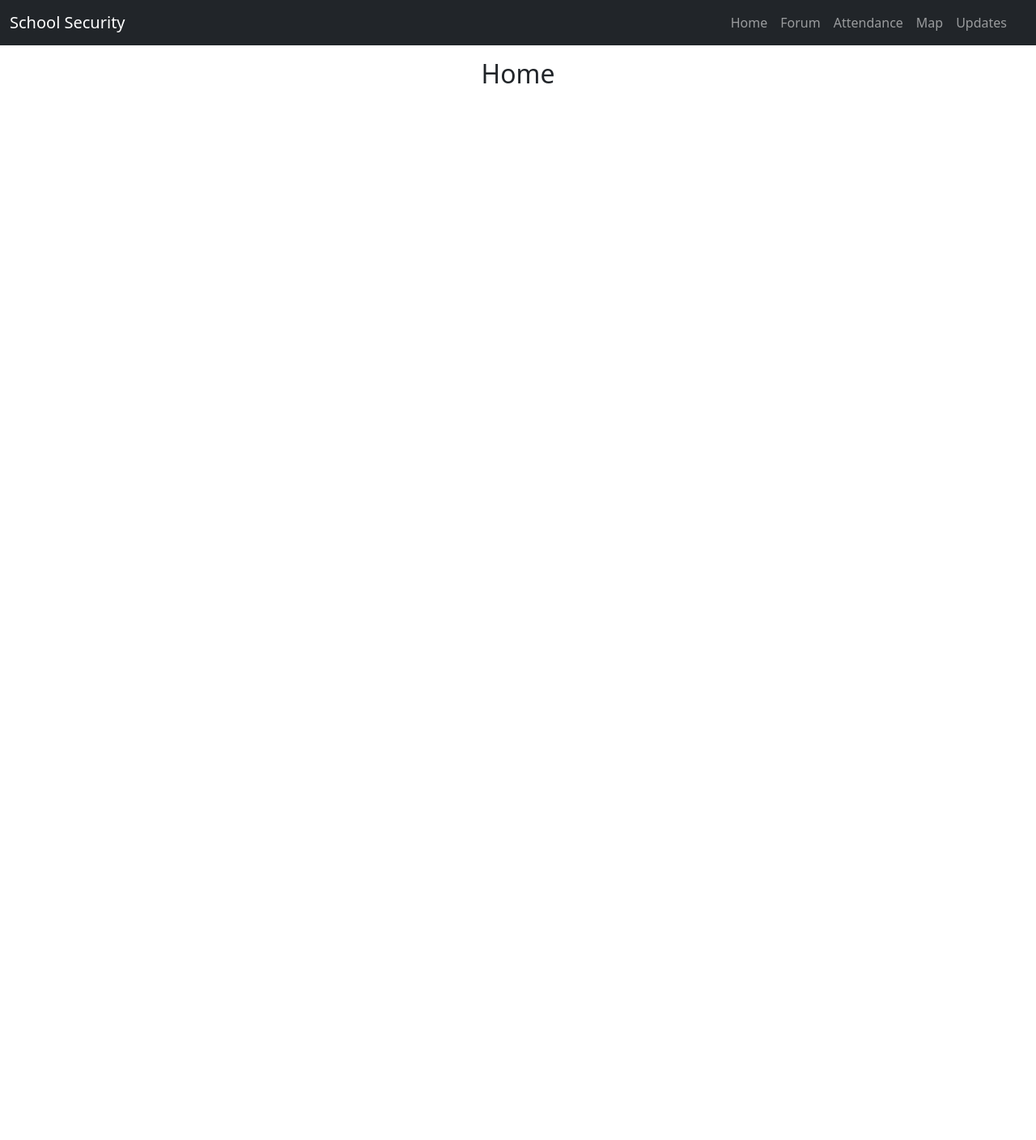
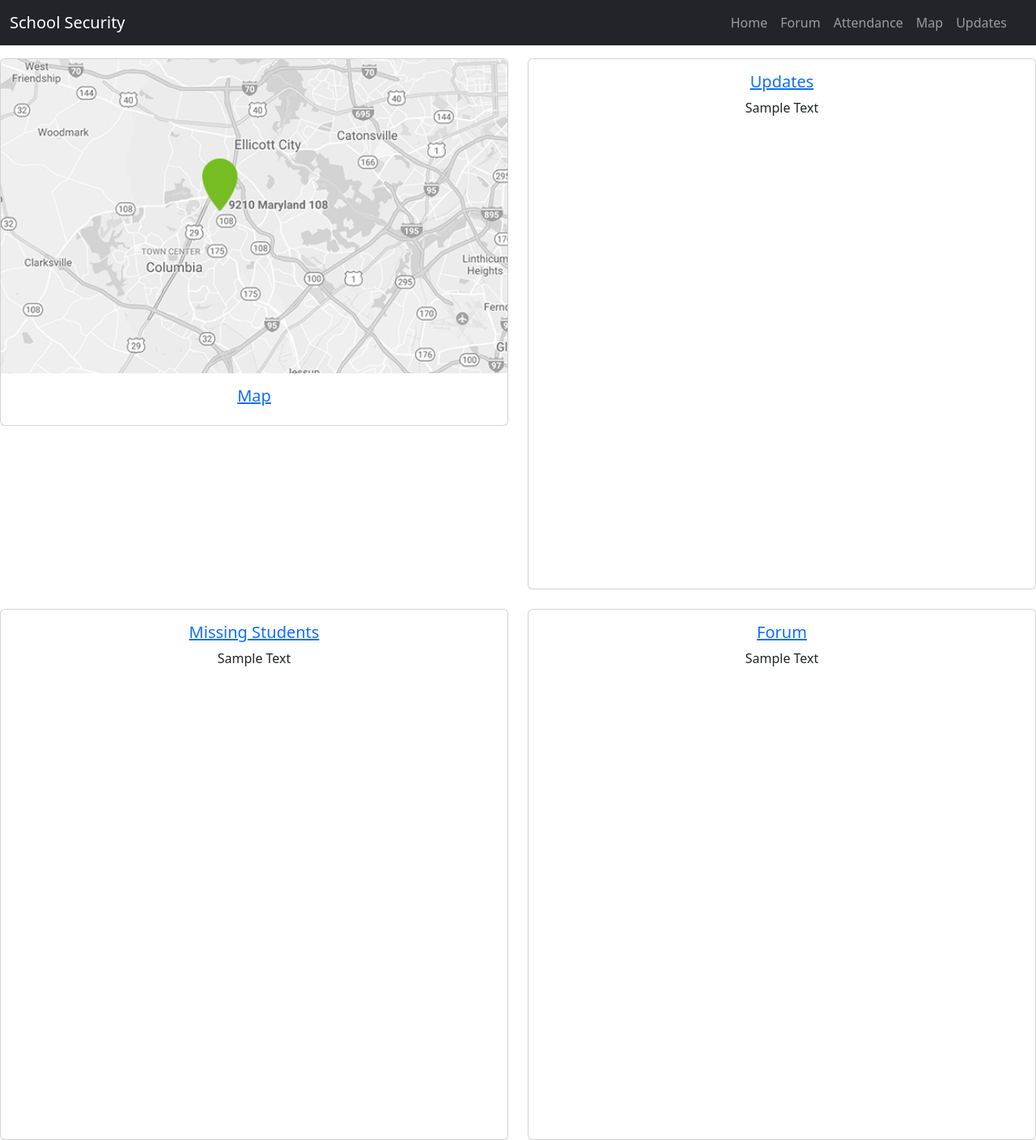
Before and after one commit to Jay-Bhalala/school-security-app, a React (Create React App) app: page / in a window 1280 px wide. Shown: the whole page at 81% size. Before the commit the page ends 800 px from the top, so only its background shows below. Built offline with nearby package versions, Linux system fonts and the light colour scheme.

Commit message:
home page done

```diff
--- a/src/components/Home.js
+++ b/src/components/Home.js
@@ -1,12 +1,51 @@
 import React from "react";
+import Card from 'react-bootstrap/Card';
+import Col from 'react-bootstrap/Col';
+import Row from 'react-bootstrap/Row';
+import mapPlaceHolder from './preschool-map-placeholder.jpg';
 
 function Home() {
     return (
-      <div>
-        <h2>
-            Home
-        </h2>
-      </div>
+      <Row xs={1} md={2} className="g-4">
+          <Col>
+            <Card>
+              <Card.Img variant="top" src={mapPlaceHolder} />
+              <Card.Body>
+                <Card.Title><a href='/map'>Map</a></Card.Title>
+              </Card.Body>
+            </Card>
+          </Col>
+          <Col>
+            <Card style={{ height: '41rem' }}>
+              <Card.Body>
+                <Card.Title><a href='/updates'>Updates</a></Card.Title>
+                <Card.Text>
+                  Sample Text
+                </Card.Text>
+              </Card.Body>
+            </Card>
+          </Col>
+          <Col>
+            <Card style={{ height: '41rem' }}>
+              <Card.Body>
+                <Card.Title><a href='/attendance'>Missing Students</a></Card.Title>
+                <Card.Text>
+                  Sample Text
+                </Card.Text>
+              </Card.Body>
+            </Card>
+          </Col>
+          <Col>
+            <Card style={{ height: '41rem' }}>
+              <Card.Body>
+                <Card.Title><a href='/forum'>Forum</a></Card.Title>
+                <Card.Text>
+                  Sample Text
+                </Card.Text>
+              </Card.Body>
+            </Card>
+          </Col>
+      </Row>
     );
 }
 
```
Also changed, not shown: src/components/preschool-map-placeholder.jpg (added).
